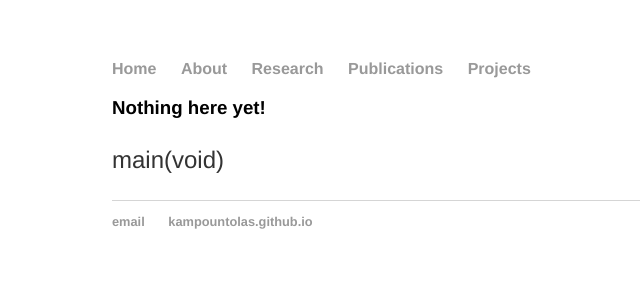
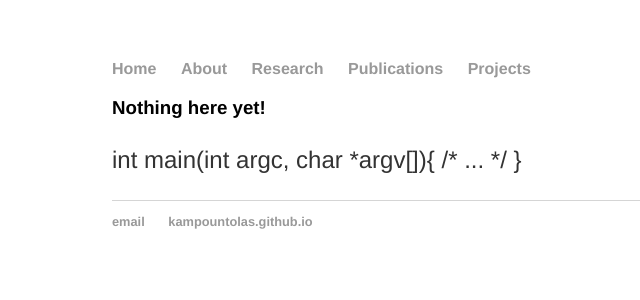
Before and after one commit to kampountolas/kampountolas.github.io, a Jekyll site: the page built from index.html, in a window 1280 px wide. Shown: the top 300 px of the page, without its empty margins (80-720 px from the left). Built offline with Jekyll 4.4.1, drawn with Linux system fonts in a browser that asks for light colours.

Commit message:
Update index.html

```diff
--- a/index.html
+++ b/index.html
@@ -4,5 +4,5 @@ title: Konstantinos Ampountolas,
 ---
 <div class="blurb">
 	<h3>Nothing here yet!</h3>
-	<p>main(void)</p>
+	<p>int main(int argc, char *argv[]){ /* ... */ }</p>
 </div><!-- /.blurb -->
```
